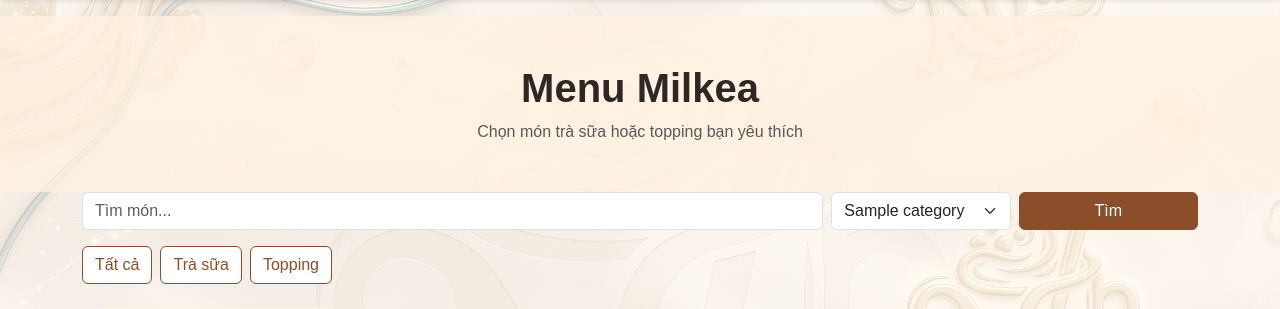
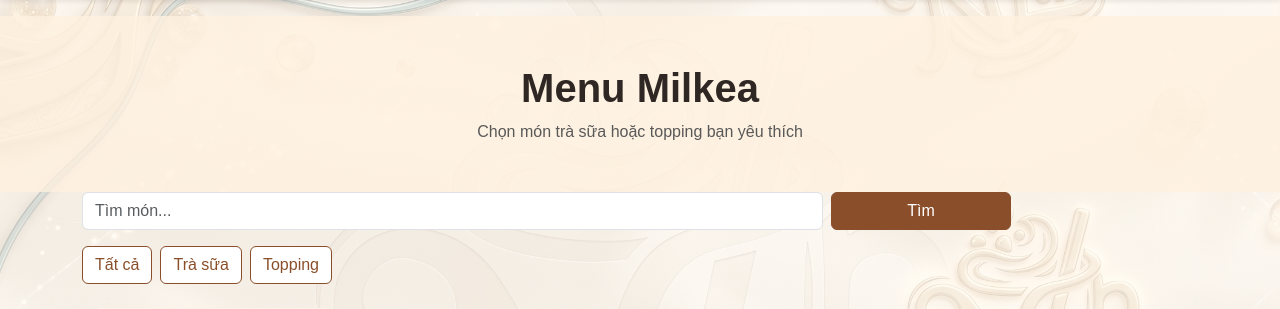
Before and after one commit to PhnamLuiss666/Milkea-project-web, a Python web app: template milk_tea_shop/templates/menu.html in a window 1280 px wide. Shown: the part 56-365 px from the top of the page. Run offline with Jinja, Linux system fonts and the light colour scheme; the template is opened without the code that fills it: most values are stand-ins (such as "Sample title", 1, 10 or a date in 2020); grey boxes marked "Sample" are stand-in pictures.

Commit message:
cap nhat code

```diff
--- a/milk_tea_shop/templates/menu.html
+++ b/milk_tea_shop/templates/menu.html
@@ -19,16 +19,6 @@
                 class="form-control"
                 placeholder="Tìm món..."
             >
-        </div>
-
-        <div class="col-md-2">
-            <select name="category" class="form-select">
-                {% for c in categories %}
-                <option value="{{ c }}" {% if selected_category == c %}selected{% endif %}>
-                    {{ c }}
-                </option>
-                {% endfor %}
-            </select>
         </div>
 
         <div class="col-md-2 d-grid">
```
